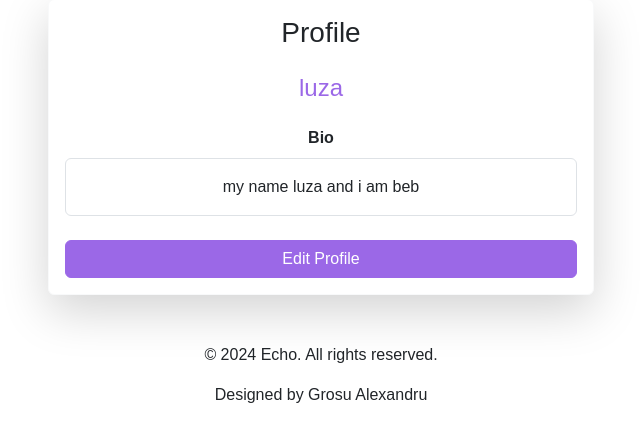
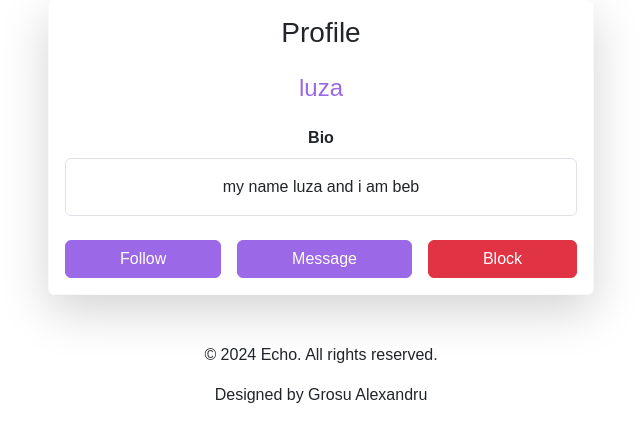
Before and after one commit to sandry24/Echo, a Flask app: a page that uses templates/layout.html in a window 1280 px wide. Shown: the part 125-567 px from the top of the page, without its empty margins (319-959 px from the left). Run offline with Flask 3, Linux system fonts and the light colour scheme; a user stored in the database is signed in; data comes from the database, SQL or seed files in the repository; some libraries are stand-ins or nearby versions; some web fonts are replaced.

Commit message:
Implement template for other users' profiles

```diff
--- a/app.py
+++ b/app.py
@@ -141,7 +141,7 @@ def edit_profile():
         return render_template("edit_profile.html", user=user)
 
 
-@app.route("/search", methods=["GET"])
+@app.route("/search")
 @login_required
 def search():
     username = request.args.get("username")
--- a/static/styles.css
+++ b/static/styles.css
@@ -7,20 +7,56 @@ nav .navbar-brand {
     font-weight: 600;
 }
 
-nav .navbar-brand .purple {
+.purple {
     color: #9b68e7;
 }
 
-.btn {
+.btn-primary {
     background-color: #9b68e7;
     border-color: #9b68e7;
     color: #fff;
 }
 
-.btn:hover {
+.btn-primary:hover {
     background-color: #fff;
     color: #9b68e7;
     border-color: #9b68e7;
+}
+
+.btn-outline-primary {
+    background-color: #fff;
+    color: #9b68e7;
+    border-color: #9b68e7;
+}
+
+.btn-outline-primary:hover {
+    background-color: #9b68e7;
+    border-color: #9b68e7;
+    color: #fff;
+}
+
+.btn-danger {
+    background-color: #e03444;
+    border-color: #e03444;
+    color: #fff;
+}
+
+.btn-danger:hover {
+    background-color: #fff;
+    color: #e03444;
+    border-color: #e03444;
+}
+
+.btn-outline-danger {
+    background-color: #fff;
+    color: #e03444;
+    border-color: #e03444;
+}
+
+.btn-outline-danger:hover {
+    background-color: #e03444;
+    border-color: #e03444;
+    color: #fff;
 }
 
 .text-primary {
--- a/templates/layout.html
+++ b/templates/layout.html
@@ -13,12 +13,11 @@
         <script src="https://cdn.jsdelivr.net/npm/bootstrap@5.3.3/dist/js/bootstrap.bundle.min.js" integrity="sha384-YvpcrYf0tY3lHB60NNkmXc5s9fDVZLESaAA55NDzOxhy9GkcIdslK1eN7N6jIeHz" crossorigin="anonymous"></script>
 
         <link href="/static/echo-icons/png/echo-favicon-color.png" rel="icon">
-
-        <link href="/static/styles.css" rel="stylesheet">
         <link rel="preconnect" href="https://fonts.googleapis.com">
         <link rel="preconnect" href="https://fonts.gstatic.com" crossorigin>
         <link href="https://fonts.googleapis.com/css2?family=Amiko:wght@400;600;700&family=Roboto:ital,wght@0,100;0,300;0,400;0,500;0,700;0,900;1,100;1,300;1,400;1,500;1,700;1,900&display=swap" rel="stylesheet">
 
+        <link href="/static/styles.css" rel="stylesheet">
         <title>Echo: {% block title %}{% endblock %}</title>
 
     </head>
--- a/templates/profile.html
+++ b/templates/profile.html
@@ -18,7 +18,15 @@
                         <p class="form-control-plaintext border p-3 rounded" id="bio">{{ user['bio'] or 'No bio provided' }}</p>
                     </div>
 
-                    <a href="{{ url_for('edit_profile') }}" class="btn btn-primary w-100">Edit Profile</a>
+                    {% if not is_user_profile %}
+                        <div class="d-flex gap-3">
+                            <a href="/follow/{{ user['id'] }}" class="btn btn-primary flex-grow-1">Follow</a>
+                            <a href="/message/{{ user['id'] }}" class="btn btn-primary flex-grow-1">Message</a>
+                            <a href="/block/{{ user['id'] }}" class="btn btn-danger flex-grow-1">Block</a>
+                        </div>
+                    {% else %}
+                        <a href="/edit-profile" class="btn btn-primary w-100">Edit Profile</a>
+                    {% endif %}
                 </div>
             </div>
         </div>
--- a/templates/search_results.html
+++ b/templates/search_results.html
@@ -10,7 +10,11 @@
         <ul class="list-group mx-auto w-50">
             {% for user in users %}
                 <li class="list-group-item">
-                    <h5>{{ user.username }}</h5>
+                    <h5>
+                        <a href="{{ url_for('profile', username=user.username) }}" class="text-decoration-none purple">
+                            {{ user.username }}
+                        </a>
+                    </h5>
                     <h6>{{ user.bio or 'No bio provided'}}</h6>
                 </li>
             {% endfor %}
```
